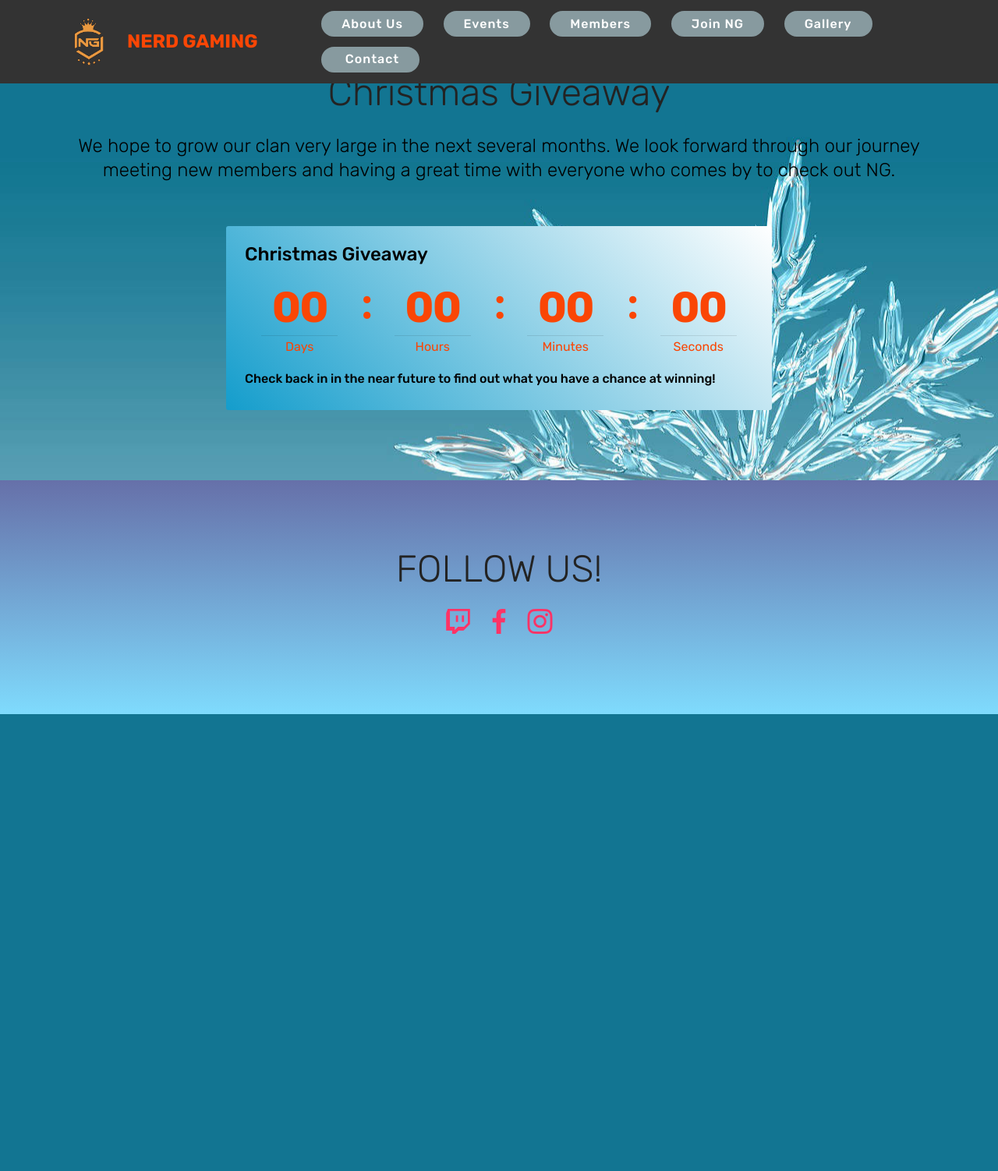
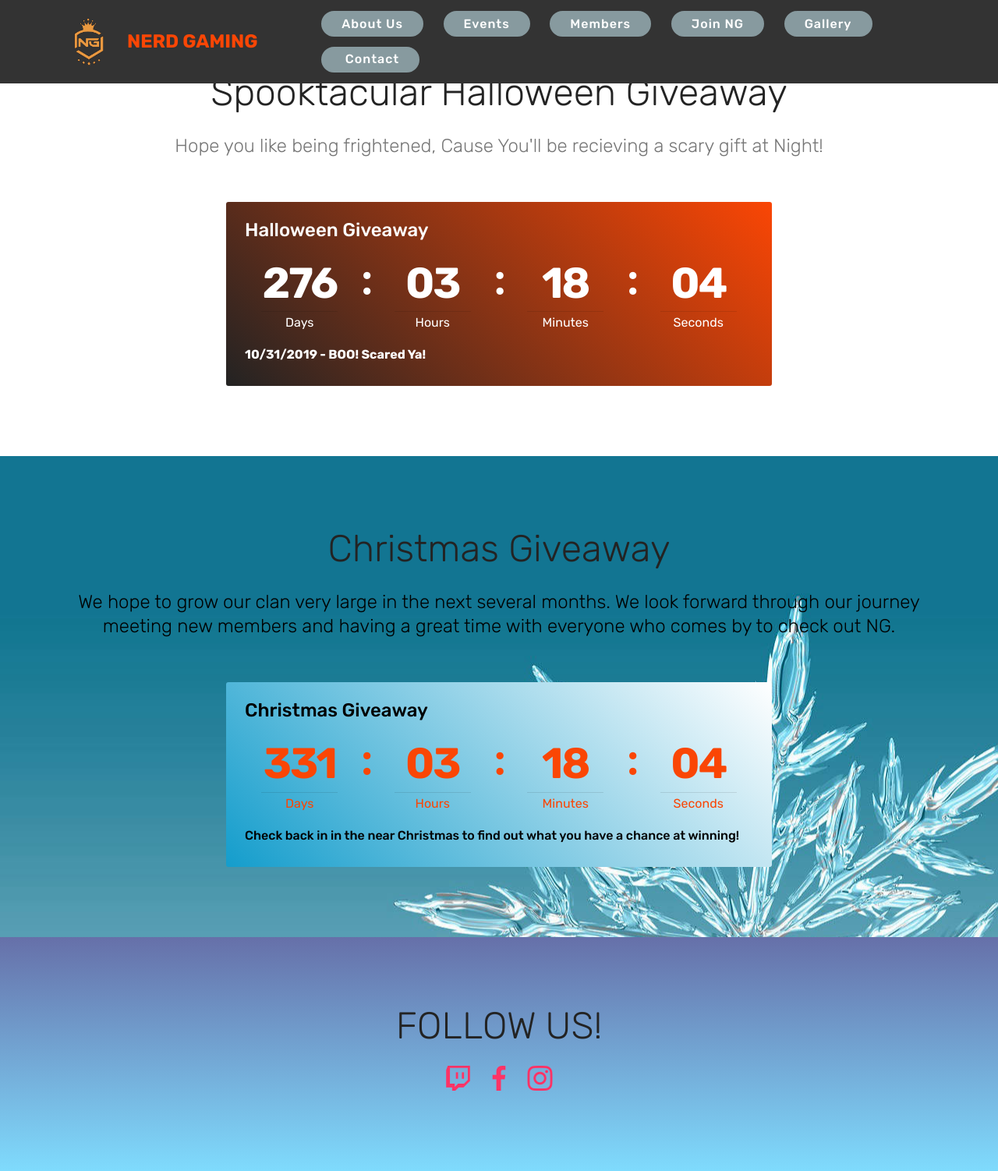
Before and after one commit to AaronBroughton86/nerdgamingcrew, a PHP site: page /page5.html in a window 1280 px wide. Shown: the whole page at 78% size. Before the commit the page ends 916 px from the top, so only its background shows below. Run offline with PHP 8.4, Linux system fonts and the light colour scheme.

Commit message:
create github pages

```diff
--- a/assets/mobirise/css/mbr-additional.css
+++ b/assets/mobirise/css/mbr-additional.css
@@ -2338,6 +2338,95 @@ body {
 .cid-qX60mvyrDt .social-list a:focus {
   text-decoration: none;
 }
+.cid-rgnSZkWwhF {
+  padding-top: 90px;
+  padding-bottom: 90px;
+  background-color: #ffffff;
+}
+.cid-rgnSZkWwhF .mbr-section-subtitle {
+  color: #767676;
+  font-weight: 300;
+}
+.cid-rgnSZkWwhF .number-wrap {
+  color: #ffffff;
+  border-color: rgba(255, 255, 255, 0.15);
+  position: relative;
+  display: inline-block;
+  text-align: center;
+  padding: 5px 10px 13px 10px;
+  margin: 0;
+  min-width: 118px;
+  border-radius: 2px;
+  max-width: 100%;
+}
+.cid-rgnSZkWwhF .number {
+  font-style: normal;
+  font-weight: 700;
+  text-transform: none;
+  letter-spacing: -2px;
+  font-size: 55px;
+  word-spacing: 0;
+  line-height: 1.3;
+  color: #ffffff;
+}
+.cid-rgnSZkWwhF .period {
+  display: block;
+  padding-top: 2px;
+  border-top: 1px solid rgba(0, 0, 0, 0.1);
+}
+.cid-rgnSZkWwhF .dot {
+  position: absolute;
+  top: -10px;
+  right: -1em;
+  width: 1em;
+  display: block;
+  font-size: 55px;
+  height: 83%;
+  overflow: hidden;
+  font-style: normal;
+  font-weight: 700;
+  line-height: 89.65px;
+  text-transform: none;
+  letter-spacing: 0;
+  word-spacing: 0;
+  color: #ffffff;
+}
+.cid-rgnSZkWwhF .countdown-cont {
+  background: linear-gradient(45deg, #232323, #fa4605);
+  max-width: 700px;
+  border-radius: 3px;
+  margin: 0 auto;
+}
+@media (max-width: 768px) {
+  .cid-rgnSZkWwhF .dot {
+    display: none;
+  }
+}
+@media (max-width: 543px) {
+  .cid-rgnSZkWwhF .number-wrap {
+    margin-bottom: 15px;
+  }
+}
+@media (max-width: 550px) {
+  .cid-rgnSZkWwhF .col-xs-3 {
+    padding-left: 0;
+    padding-right: 0;
+  }
+  .cid-rgnSZkWwhF .number-wrap {
+    min-width: auto;
+  }
+}
+@media (max-width: 440px) {
+  .cid-rgnSZkWwhF .number,
+  .cid-rgnSZkWwhF .dot {
+    font-size: 40px;
+  }
+}
+@media (max-width: 380px) {
+  .cid-rgnSZkWwhF .period {
+    font-size: 0.8rem;
+  }
+}
 .cid-qWxkPtv7DF .navbar {
   padding: .5rem 0;
   background: #333333;
--- a/gallery.html
+++ b/gallery.html
@@ -14,6 +14,7 @@
   <link rel="stylesheet" href="assets/bootstrap/css/bootstrap.min.css">
   <link rel="stylesheet" href="assets/bootstrap/css/bootstrap-grid.min.css">
   <link rel="stylesheet" href="assets/bootstrap/css/bootstrap-reboot.min.css">
+  <link rel="stylesheet" href="assets/soundcloud-plugin/style.css">
   <link rel="stylesheet" href="assets/dropdown/css/style.css">
   <link rel="stylesheet" href="assets/style.css">
   <link rel="stylesheet" href="assets/slick.css">
@@ -65,7 +66,7 @@
     </nav>
 </section>
 
-<section class="engine"><a href="https://mobiri.se/f">easy website builder</a></section><section class="mbr-instagram-feed" data-rows="2" data-per-row-slider="" data-spacing="5" data-full-width="" data-token="9151836978.727bfe1.9ec2b8128de2426493fb24e217ddd1c3" data-per-row-grid="4" id="instagram-feed-block-1v" data-rv-view="63" style="background-image: url(assets/images/instagram-background.jpg); padding-top: 40px; padding-bottom: 40px;">
+<section class="engine"><a href="https://mobiri.se/p">website templates free download</a></section><section class="mbr-instagram-feed" data-rows="2" data-per-row-slider="" data-spacing="5" data-full-width="" data-token="9151836978.727bfe1.9ec2b8128de2426493fb24e217ddd1c3" data-per-row-grid="4" id="instagram-feed-block-1v" data-rv-view="101" style="background-image: url(assets/images/instagram-background.jpg); padding-top: 40px; padding-bottom: 40px;">
 
     <div class="container container_toggle">
         <div class="row">
@@ -85,9 +86,9 @@
   <script src="assets/popper/popper.min.js"></script>
   <script src="assets/tether/tether.min.js"></script>
   <script src="assets/bootstrap/js/bootstrap.min.js"></script>
-  <script src="assets/smoothscroll/smooth-scroll.js"></script>
   <script src="assets/dropdown/js/script.min.js"></script>
   <script src="assets/touchswipe/jquery.touch-swipe.min.js"></script>
+  <script src="assets/smoothscroll/smooth-scroll.js"></script>
   <script src="assets/index.js"></script>
   <script src="assets/slick.min.js"></script>
   <script src="assets/theme/js/script.js"></script>
--- a/join.html
+++ b/join.html
@@ -11,6 +11,7 @@
   <title>Join</title>
   <link rel="stylesheet" href="assets/web/assets/mobirise-icons/mobirise-icons.css">
   <link rel="stylesheet" href="assets/tether/tether.min.css">
+  <link rel="stylesheet" href="assets/soundcloud-plugin/style.css">
   <link rel="stylesheet" href="assets/bootstrap/css/bootstrap.min.css">
   <link rel="stylesheet" href="assets/bootstrap/css/bootstrap-grid.min.css">
   <link rel="stylesheet" href="assets/bootstrap/css/bootstrap-reboot.min.css">
--- a/page5.html
+++ b/page5.html
@@ -10,11 +10,12 @@
   <meta name="description" content="This is the page updated to see upcoming events and calander dates that need to be marked on your calender too.">
   <title>Events</title>
   <link rel="stylesheet" href="assets/tether/tether.min.css">
+  <link rel="stylesheet" href="assets/soundcloud-plugin/style.css">
   <link rel="stylesheet" href="assets/bootstrap/css/bootstrap.min.css">
   <link rel="stylesheet" href="assets/bootstrap/css/bootstrap-grid.min.css">
   <link rel="stylesheet" href="assets/bootstrap/css/bootstrap-reboot.min.css">
+  <link rel="stylesheet" href="assets/dropdown/css/style.css">
   <link rel="stylesheet" href="assets/socicon/css/styles.css">
-  <link rel="stylesheet" href="assets/dropdown/css/style.css">
   <link rel="stylesheet" href="assets/theme/css/style.css">
   <link rel="stylesheet" href="assets/mobirise/css/mbr-additional.css" type="text/css">
 
@@ -63,7 +64,39 @@
     </nav>
 </section>
 
-<section class="engine"><a href="https://mobiri.se/w">free html5 templates</a></section><section class="countdown2 cid-qWDYMuSHq3" id="countdown2-12">
+<section class="engine"><a href="https://mobiri.se/b">how to create your own site for free</a></section><section class="countdown2 cid-rgnSZkWwhF" id="countdown2-1y">
+
+
+
+
+
+    <div class="container">
+        <h2 class="mbr-section-title pb-3 align-center mbr-fonts-style display-2">
+            Spooktacular Halloween Giveaway</h2>
+        <h3 class="mbr-section-subtitle align-center mbr-fonts-style display-5">
+            Hope you like being frightened, Cause You'll be recieving a scary gift at Night!</h3>
+    </div>
+    <div class="container pt-5 mt-2">
+        <div class=" countdown-cont align-center p-4">
+            <div class="event-name align-left mbr-white ">
+                <h4 class="mbr-fonts-style display-5">Halloween Giveaway</h4>
+            </div>
+            <div class="countdown align-center py-2" data-due-date="2019/10/31">
+            </div>
+            <div class="daysCountdown" title="Days"></div>
+            <div class="hoursCountdown" title="Hours"></div>
+            <div class="minutesCountdown" title="Minutes"></div>
+            <div class="secondsCountdown" title="Seconds"></div>
+            <div class="event-date align-left mbr-white">
+                <h5 class="mbr-fonts-style display-7"><strong>10/31/2019 - BOO! Scared Ya!</strong></h5>
+            </div>
+        </div>
+
+
+    </div>
+</section>
+
+<section class="countdown2 cid-qWDYMuSHq3" id="countdown2-12">
 
 
 
@@ -80,14 +113,14 @@
             <div class="event-name align-left mbr-white ">
                 <h4 class="mbr-fonts-style display-5">Christmas Giveaway</h4>
             </div>
-            <div class="countdown align-center py-2" data-due-date="2018/12/25">
+            <div class="countdown align-center py-2" data-due-date="2019/12/25">
             </div>
             <div class="daysCountdown" title="Days"></div>
             <div class="hoursCountdown" title="Hours"></div>
             <div class="minutesCountdown" title="Minutes"></div>
             <div class="secondsCountdown" title="Seconds"></div>
             <div class="event-date align-left mbr-white">
-                <h5 class="mbr-fonts-style display-7">Check back in in the near future to find out what you have a chance at winning!</h5>
+                <h5 class="mbr-fonts-style display-7">Check back in in the near Christmas to find out what you have a chance at winning!</h5>
             </div>
         </div>
 
@@ -137,11 +170,11 @@
   <script src="assets/popper/popper.min.js"></script>
   <script src="assets/tether/tether.min.js"></script>
   <script src="assets/bootstrap/js/bootstrap.min.js"></script>
-  <script src="assets/sociallikes/social-likes.js"></script>
+  <script src="assets/smoothscroll/smooth-scroll.js"></script>
+  <script src="assets/countdown/jquery.countdown.min.js"></script>
   <script src="assets/dropdown/js/script.min.js"></script>
   <script src="assets/touchswipe/jquery.touch-swipe.min.js"></script>
-  <script src="assets/countdown/jquery.countdown.min.js"></script>
-  <script src="assets/smoothscroll/smooth-scroll.js"></script>
+  <script src="assets/sociallikes/social-likes.js"></script>
   <script src="assets/theme/js/script.js"></script>
 
 
```
Also changed, not shown: assets/soundcloud-plugin/style.css (added, +57 -0 lines), contact.html (+4 -3 lines), index.html (+4 -3 lines), page3.html (+22 -22 lines), assets/images/mbr-favicon.png, 1 other file.
